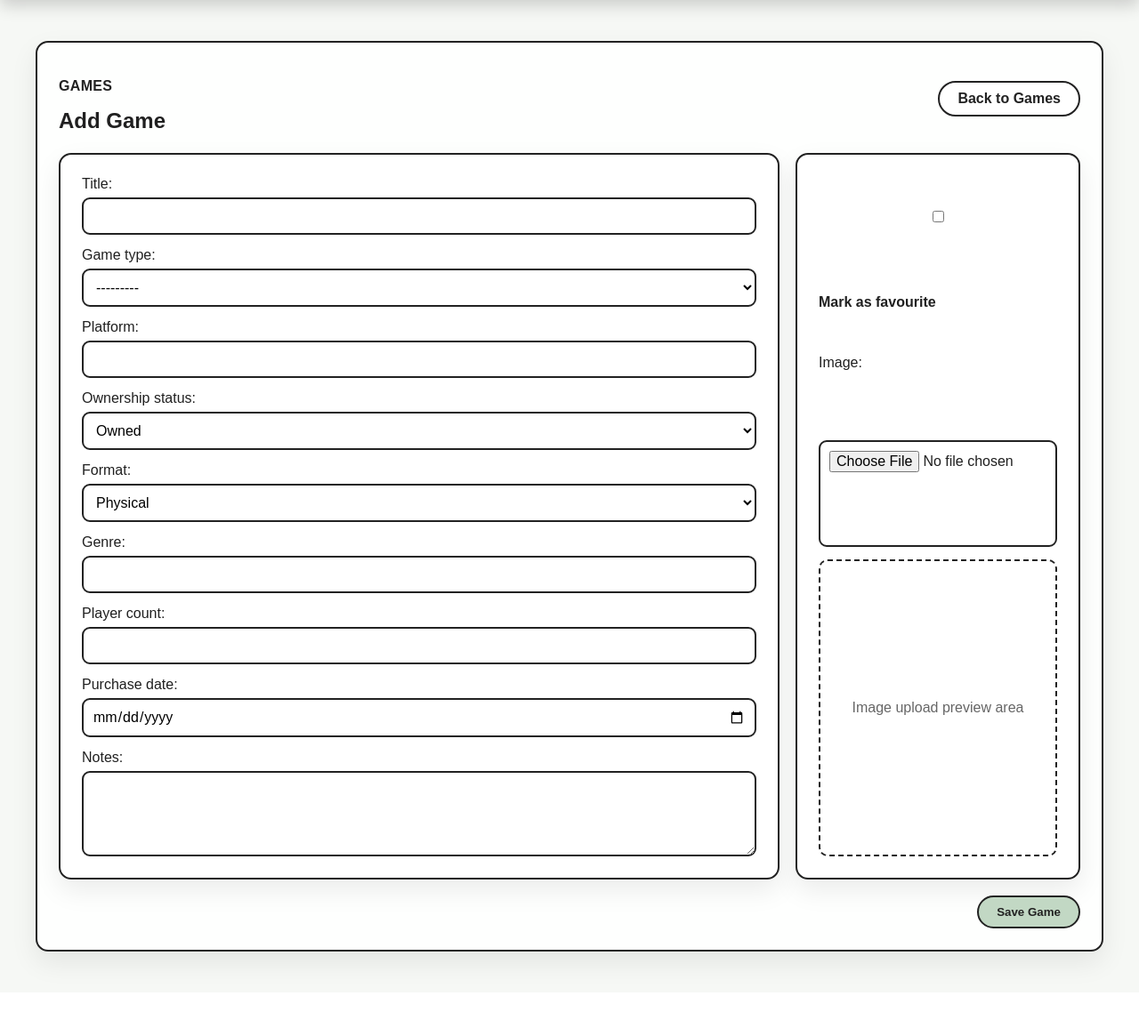
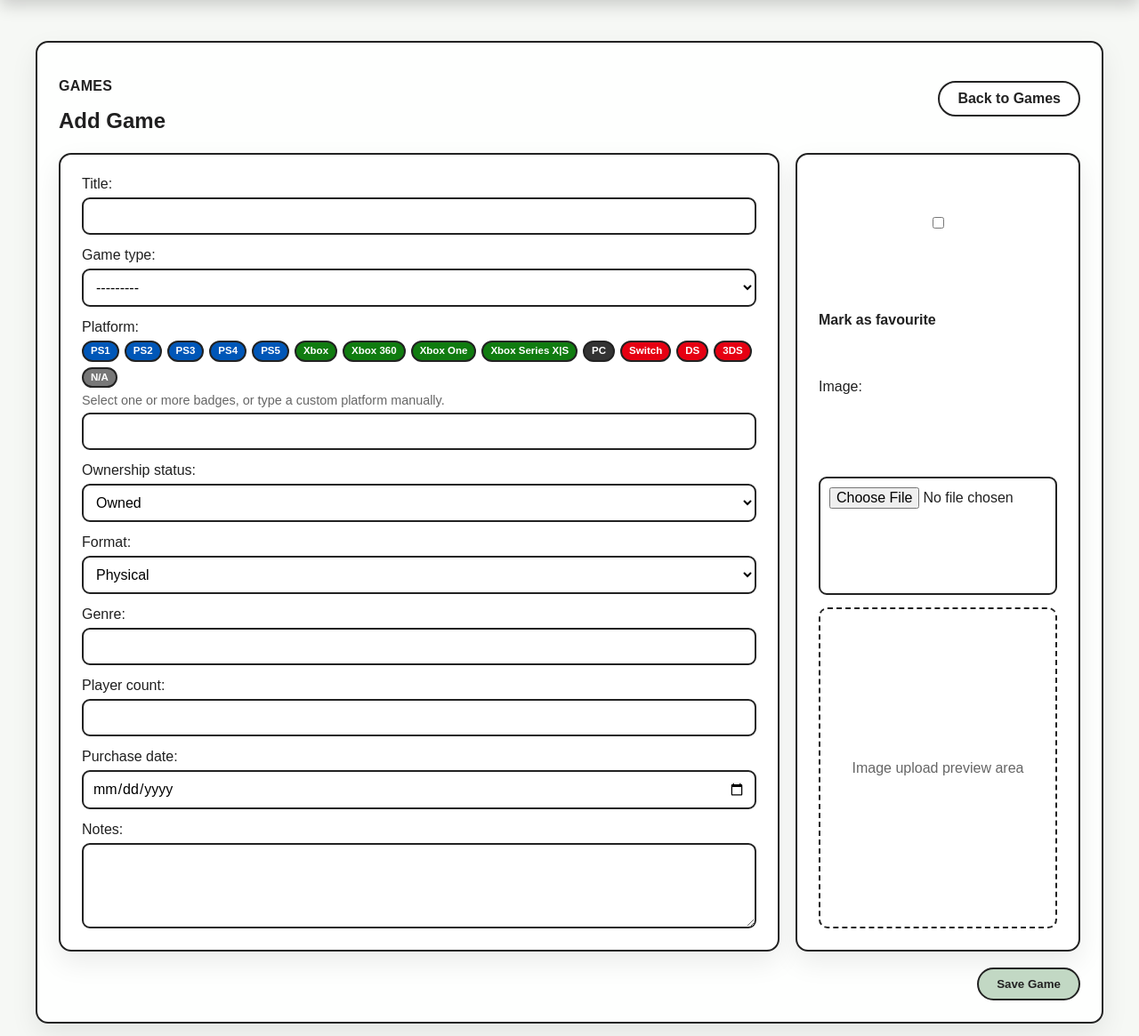
Before and after one commit to DarthCookie45/GameShelf, a Django app: page /games/add/ in a window 1280 px wide. Shown: the part 64-1229 px from the top of the page at 89% size. Before the commit the page ends 1161 px from the top, so only its background shows below. Run offline with Django 5.2, Linux system fonts and the light colour scheme; the visitor is signed in with stand-in values (Sample User, id 1); data that the repository does not hold is empty.

Commit message:
Add multi-platform badge picker

```diff
--- a/games/templates/games/game_form.html
+++ b/games/templates/games/game_form.html
@@ -40,6 +40,29 @@
 
                 <div>
                     {{ form.platform.label_tag }}
+
+                    <div class="platform-badge-picker" aria-label="Common platform options">
+                        <button type="button" class="platform-badge platform-playstation" data-platform="PS1">PS1</button>
+                        <button type="button" class="platform-badge platform-playstation" data-platform="PS2">PS2</button>
+                        <button type="button" class="platform-badge platform-playstation" data-platform="PS3">PS3</button>
+                        <button type="button" class="platform-badge platform-playstation" data-platform="PS4">PS4</button>
+                        <button type="button" class="platform-badge platform-playstation" data-platform="PS5">PS5</button>
+
+                        <button type="button" class="platform-badge platform-xbox" data-platform="Xbox">Xbox</button>
+                        <button type="button" class="platform-badge platform-xbox" data-platform="Xbox 360">Xbox 360</button>
+                        <button type="button" class="platform-badge platform-xbox" data-platform="Xbox One">Xbox One</button>
+                        <button type="button" class="platform-badge platform-xbox" data-platform="Xbox Series X|S">Xbox Series X|S</button>
+
+                        <button type="button" class="platform-badge platform-pc" data-platform="PC">PC</button>
+
+                        <button type="button" class="platform-badge platform-nintendo" data-platform="Nintendo Switch">Switch</button>
+                        <button type="button" class="platform-badge platform-nintendo" data-platform="Nintendo DS">DS</button>
+                        <button type="button" class="platform-badge platform-nintendo" data-platform="Nintendo 3DS">3DS</button>
+
+                        <button type="button" class="platform-badge platform-neutral" data-platform="N/A">N/A</button>
+                    </div>
+
+                    <p class="field-help">Select one or more badges, or type a custom platform manually.</p>
                     {{ form.platform }}
                     {{ form.platform.errors }}
                 </div>
--- a/static/css/style.css
+++ b/static/css/style.css
@@ -576,6 +576,66 @@ body {
     justify-self: end;
 }
 
+.platform-badge-picker {
+    align-items: flex-start;
+    display: flex !important;
+    flex-wrap: wrap;
+    gap: 6px;
+}
+
+.platform-badge {
+    border: 2px solid var(--coal);
+    border-radius: 999px;
+    color: #ffffff;
+    cursor: pointer;
+    flex: 0 0 auto;
+    font: inherit;
+    font-size: 0.72rem;
+    font-weight: bold;
+    line-height: 1;
+    padding: 4px 8px;
+    width: auto;
+}
+
+.platform-badge:hover,
+.platform-badge.is-selected {
+    box-shadow: 0 0 0 3px var(--accent);
+    transform: translateY(-1px);
+}
+
+.form-main .platform-badge-picker {
+    display: flex;
+}
+
+.form-main .platform-badge-picker .platform-badge {
+    width: auto;
+}
+
+.platform-playstation {
+    background: #0057b8;
+}
+
+.platform-xbox {
+    background: #107c10;
+}
+
+.platform-nintendo {
+    background: #e60012;
+}
+
+.platform-pc {
+    background: #333333;
+}
+
+.platform-neutral {
+    background: #777777;
+}
+
+.field-help {
+    color: var(--muted);
+    font-size: 0.9rem;
+    margin: 0;
+}
 
 /*-- Edit/Delete Game Actions --*/
 
--- a/static/js/main.js
+++ b/static/js/main.js
@@ -7,3 +7,47 @@ if (navToggle && navLinks) {
         navToggle.setAttribute('aria-expanded', isOpen ? 'true' : 'false');
     });
 }
+
+const platformBadges = document.querySelectorAll('.platform-badge');
+const platformInput = document.querySelector('#id_platform');
+
+if (platformBadges.length && platformInput) {
+    const syncSelectedBadges = () => {
+        const selectedPlatforms = platformInput.value
+            .split(',')
+            .map((platform) => platform.trim())
+            .filter(Boolean);
+
+        platformBadges.forEach((badge) => {
+            if (selectedPlatforms.includes(badge.dataset.platform)) {
+                badge.classList.add('is-selected');
+            } else {
+                badge.classList.remove('is-selected');
+            }
+        });
+    };
+
+    platformBadges.forEach((badge) => {
+        badge.addEventListener('click', () => {
+            const selectedPlatforms = platformInput.value
+                .split(',')
+                .map((platform) => platform.trim())
+                .filter(Boolean);
+
+            const platform = badge.dataset.platform;
+            const platformIndex = selectedPlatforms.indexOf(platform);
+
+            if (platformIndex >= 0) {
+                selectedPlatforms.splice(platformIndex, 1);
+            } else {
+                selectedPlatforms.push(platform);
+            }
+
+            platformInput.value = selectedPlatforms.join(', ');
+            syncSelectedBadges();
+        });
+    });
+
+    platformInput.addEventListener('input', syncSelectedBadges);
+    syncSelectedBadges();
+}
```
Also changed, not shown: TESTING.md (+4 -0 lines).
